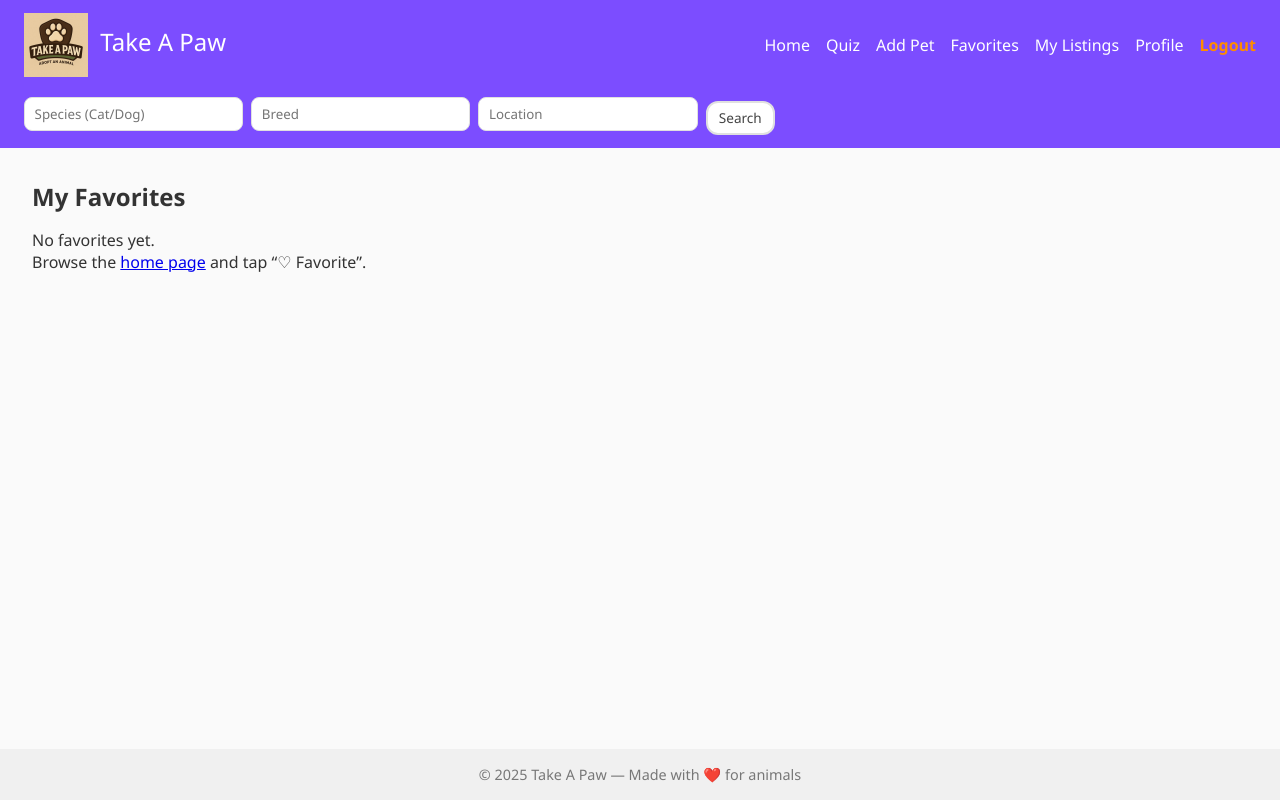
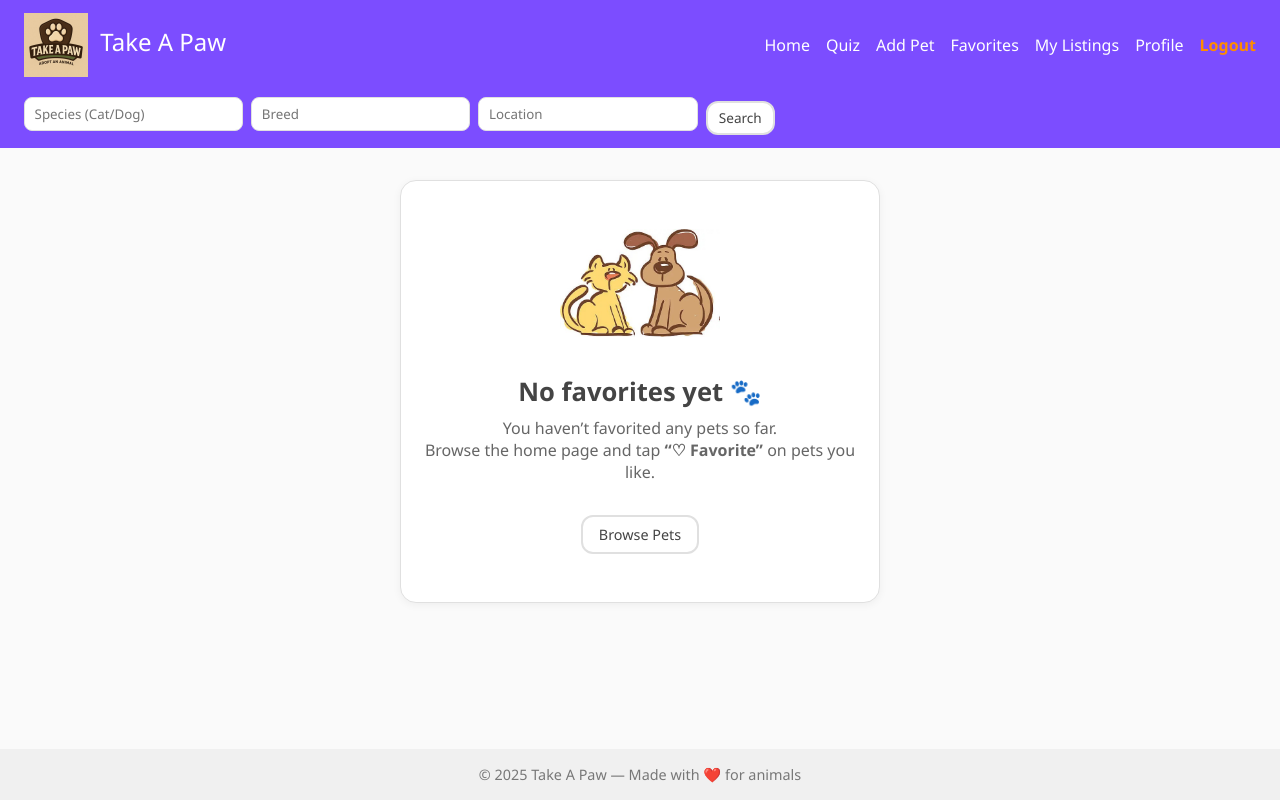
Before and after one commit to Lachi7/take-a-paw1, a Flask app: page /favorites in a window 1280 px wide. Run offline with Flask 3, Linux system fonts and the light colour scheme; the visitor is signed in with stand-in values (Sample User, id 1); data that the repository does not hold is empty.

Commit message:
changed no favorites/ no listed pages

```diff
--- a/src/app/static/style.css
+++ b/src/app/static/style.css
@@ -130,6 +130,55 @@
     box-shadow: 0 3px 6px rgba(124, 77, 255, 0.25);
     transform: translateY(-2px);
 }
+
+.btn.primary {
+    background: #7c4dff;
+    color: #fff;
+    border: none;
+    padding: 10px 20px;
+    border-radius: 10px;
+    font-size: 0.95rem;
+    font-weight: 600;
+    cursor: pointer;
+    transition: all 0.25s ease;
+}
+
+/* Hover */
+.btn.primary:hover {
+    background: #6a3de6;
+    box-shadow: 0 4px 10px rgba(124, 77, 255, 0.3);
+    transform: translateY(-2px);
+}
+
+.empty-state {
+    text-align: center;
+    padding: 3rem 1rem;
+    max-width: 480px;
+    margin: 0 auto;
+    background: white;
+    border-radius: 16px;
+    border: 1px solid var(--border);
+    box-shadow: 0 2px 8px rgba(0,0,0,0.05);
+}
+
+.empty-state h3 {
+    font-size: 1.6rem;
+    margin: 1rem 0 0.5rem;
+    color: #444;
+}
+
+.empty-state p {
+    color: #666;
+    margin-bottom: 1.5rem;
+    font-size: 1rem;
+}
+
+.empty-illustration {
+    width: 160px;
+    opacity: 0.9;
+    margin-bottom: 1rem;
+}
+
 
 /* Active favorited state button */
 .favorited {
--- a/src/app/templates/add_pet.html
+++ b/src/app/templates/add_pet.html
@@ -116,7 +116,7 @@
     </em>
   </p>
 
-  <button class="btn" type="submit" id="submit-btn">Publish Listing</button>
+  <button class="btn primary" type="submit" id="submit-btn">Publish Listing</button>
 
   <script>
     document
--- a/src/app/templates/favorites.html
+++ b/src/app/templates/favorites.html
@@ -1,7 +1,7 @@
 {% extends "base.html" %} {% block title %}My Favorites — Take A Paw{% endblock
 %} {% block content %}
+{% if pets %}
 <h2>My Favorites</h2>
-{% if pets %}
 <section class="pet-list">
   {% for pet in pets %}
   <div class="pet-card">
@@ -17,6 +17,14 @@
   {% endfor %}
 </section>
 {% else %}
-<p>No favorites yet.</p>
-<p>Browse the <a href="/">home page</a> and tap “♡ Favorite”.</p>
+<div class="empty-state">
+    <img src="/static/nofavorites.jpg" alt="No pets" class="empty-illustration">
+
+  <h3>No favorites yet 🐾</h3>
+  <p>
+    You haven’t favorited any pets so far.<br>
+    Browse the home page and tap <strong>“♡ Favorite”</strong> on pets you like.
+  </p>
+  <a href="/" class="btn outline">Browse Pets</a>
+</div>
 {% endif %} {% endblock %}
```
Also changed, not shown: src/app/templates/my_listings.html (+10 -4 lines), src/app/static/nofavorites.jpg (added), src/app/static/nolisting.png (added).
